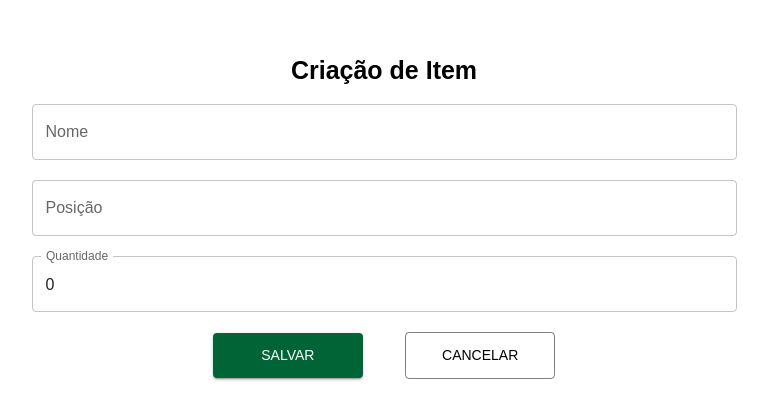
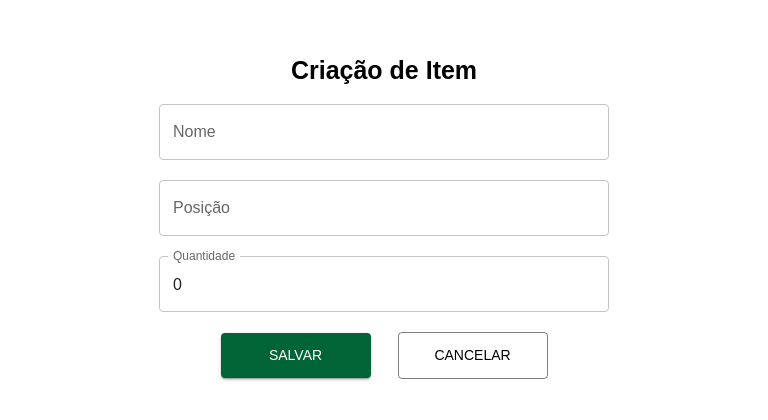
Before and after one commit to henriquetg1/desktop-app-galpao, a React (Vite) app in the folder app/: page /setores/1/itens/novo in a window 1280 px wide. Shown: the part 188-608 px from the top of the page, without its empty margins (256-1024 px from the left). Built offline with nearby package versions, Linux system fonts and the light colour scheme.

Commit message:
style: Snackbar sobre o erro e ajustes no tamanho dos campos

```diff
--- a/app/src/pages/CriacaoItem.tsx
+++ b/app/src/pages/CriacaoItem.tsx
@@ -55,13 +55,14 @@ const CriacaoItem = () => {
         >
           Criação de Item
         </Typography>
+        <Box style={{ display: 'flex', flexDirection: 'column', alignItems: 'center' }}>
           <TextField
             label="Nome"
             variant="outlined"
             fullWidth
             value={nome}
             onChange={(e) => setNome(e.target.value)}
-          style={{ marginBottom: 20 }}
+            style={{ marginBottom: 20, width: '450px' }}
           />
           <TextField
             label="Posição"
@@ -78,8 +79,9 @@ const CriacaoItem = () => {
             type="number"
             value={quantidade}
             onChange={(e) => setQuantidade(Number(e.target.value))}
-          style={{ marginBottom: 20 }}
+            style={{ marginBottom: 20, width: '450px' }}
           />
+        </Box>
         <Box style={{ display: 'flex', flexDirection: 'row', alignItems: 'center' }}>
           <Button
             variant="contained"
--- a/app/src/pages/CriacaoSetor.tsx
+++ b/app/src/pages/CriacaoSetor.tsx
@@ -52,7 +52,7 @@ const CriacaoSetor = () => {
         fullWidth
         value={setor}
         onChange={(e) => setSetor(e.target.value)}
-        style={{ marginBottom: 20}}
+        style={{ marginBottom: 20, width: '450px'}}
         />
         <Box style={{ display: 'flex', flexDirection: 'row', alignItems: 'center' }}>
           <Button
```
Lines whose indentation alone changed are shown as unchanged.
